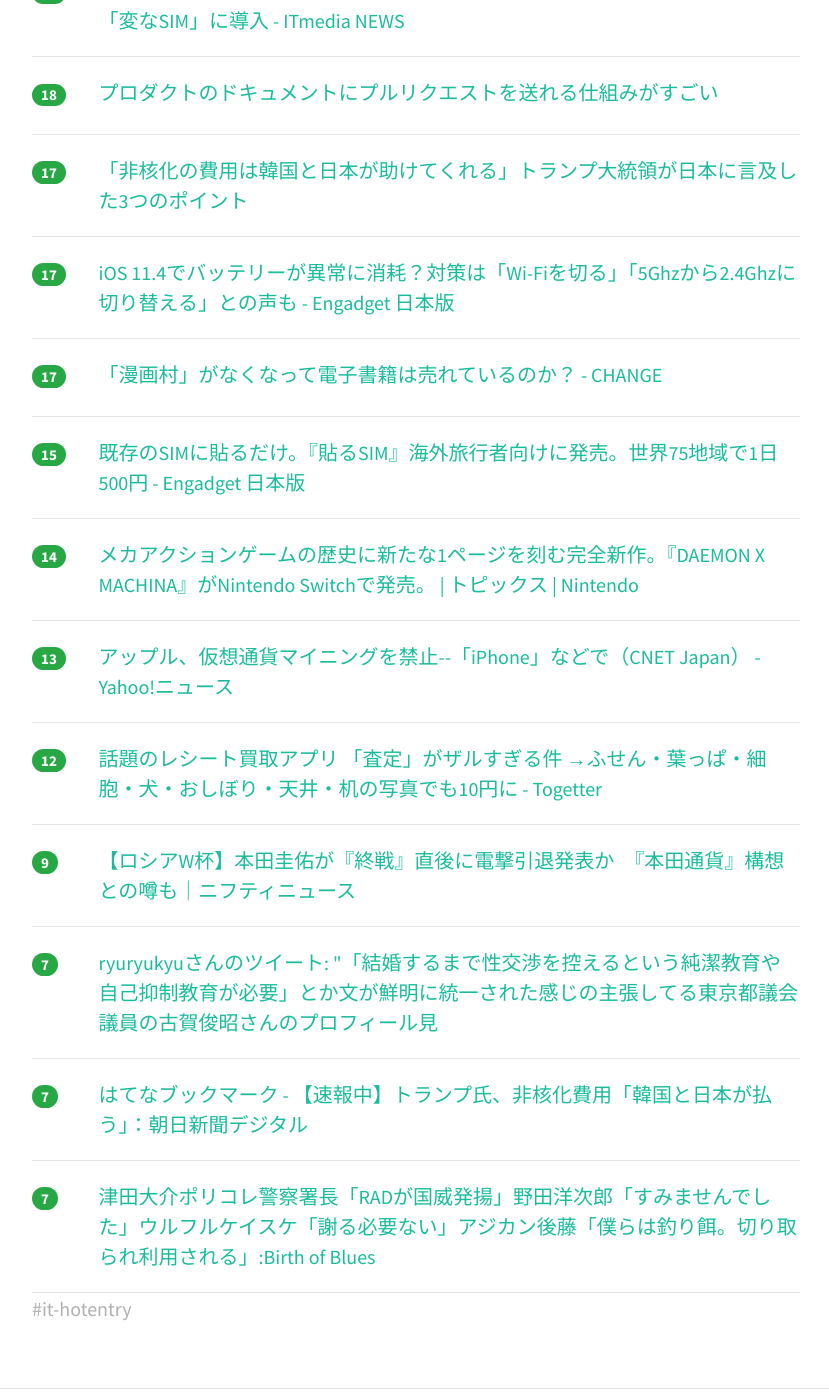
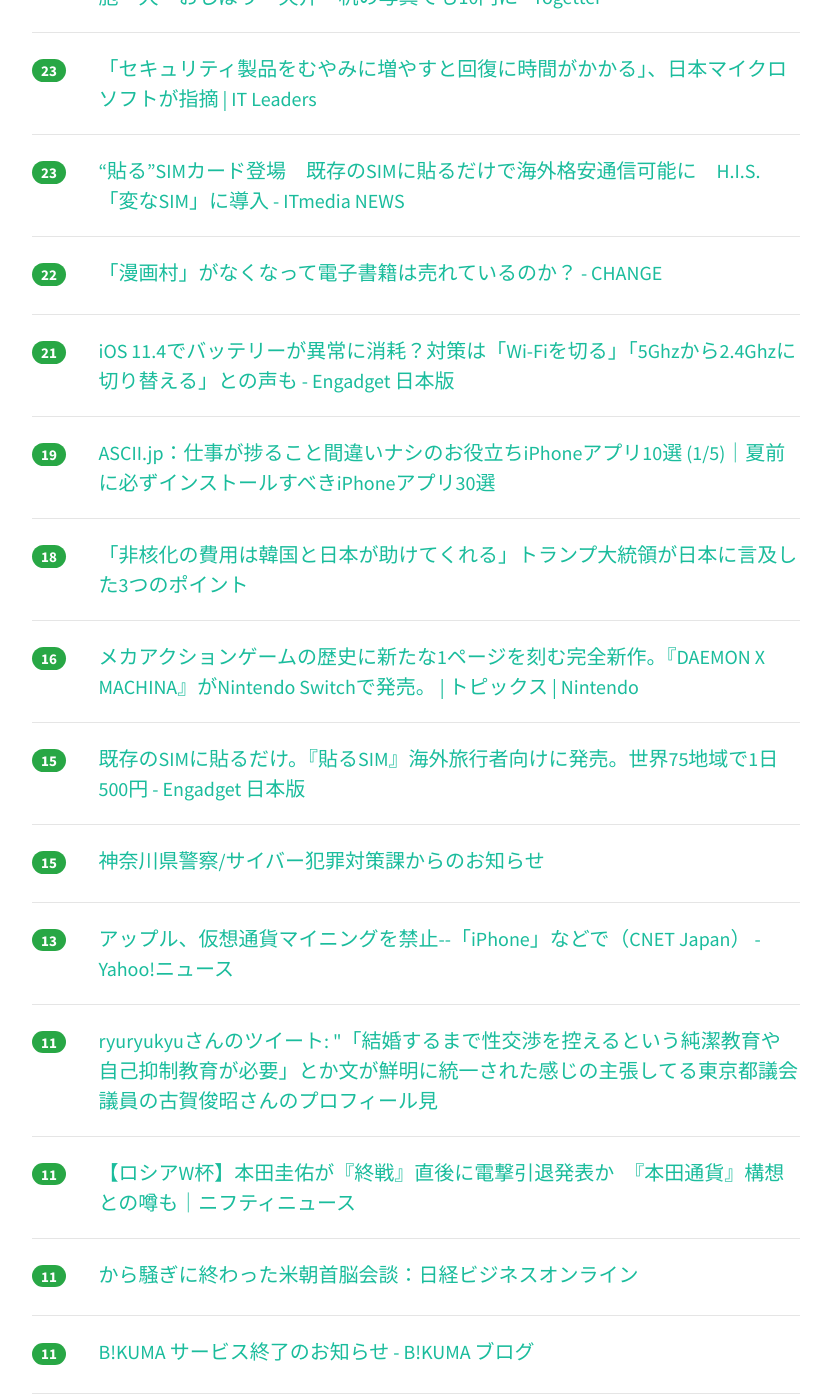
Before and after one commit to yatta47/hatena-matome-site, a Jekyll site: the page built from _posts/2018-06-13-hatena.md, in a window 1280 px wide and 1400 px high, scrolled down 778 px. Shown: the whole window, without its empty margins (224-1053 px from the left). Built offline with Jekyll 4.4.1, drawn with Linux system fonts in a browser that asks for light colours; nearby versions of some CDN libraries; some of the changed text lies outside the part shown.

Commit message:
Updated 2018-06-13

```diff
--- a/_posts/2018-06-13-hatena.md
+++ b/_posts/2018-06-13-hatena.md
@@ -1,54 +1,69 @@
 ---
 layout: post
 title:  "2018-06-13 はてぶIT"
-date:   2018-06-13 08:01:05
+date:   2018-06-13 09:01:57
 tags: [it-hotentry]
 ---
-17 件のデータあり
+23 件のデータあり
 
 <hr><div class="row">
-<div class="col-1"><span class="badge badge-pill badge-success h2">35</span></div>
+<div class="col-1"><span class="badge badge-pill badge-success h2">48</span></div>
+<div class="col-11"><a href='https://www.smashbros.com/ja_JP/index.html' target='_blank'>大乱闘スマッシュブラザーズ SPECIAL | Nintendo Switch | 任天堂</a></div>
+</div>
+<hr>
+<div class="row">
+<div class="col-1"><span class="badge badge-pill badge-success h2">39</span></div>
 <div class="col-11"><a href='https://www.sfjpstartup.com/' target='_blank'>SFでゼロからスタートアップする方法</a></div>
 </div>
 <hr>
 <div class="row">
-<div class="col-1"><span class="badge badge-pill badge-success h2">26</span></div>
+<div class="col-1"><span class="badge badge-pill badge-success h2">32</span></div>
 <div class="col-11"><a href='https://gigazine.net/news/20180612-susan-kare-design-work-for-apple/' target='_blank'>初代Macのアイコン「Happy Mac」をデザインしたスーザン・ケアのAppleでのデザインワークとは？ - GIGAZINE</a></div>
 </div>
 <hr>
 <div class="row">
-<div class="col-1"><span class="badge badge-pill badge-success h2">23</span></div>
-<div class="col-11"><a href='https://www.smashbros.com/ja_JP/index.html' target='_blank'>大乱闘スマッシュブラザーズ SPECIAL | Nintendo Switch | 任天堂</a></div>
+<div class="col-1"><span class="badge badge-pill badge-success h2">26</span></div>
+<div class="col-11"><a href='https://qiita.com/amay077/items/8823376f307235a7f651' target='_blank'>プロダクトのドキュメントにプルリクエストを送れる仕組みがすごい</a></div>
 </div>
 <hr>
 <div class="row">
-<div class="col-1"><span class="badge badge-pill badge-success h2">20</span></div>
+<div class="col-1"><span class="badge badge-pill badge-success h2">25</span></div>
+<div class="col-11"><a href='https://togetter.com/li/1236562' target='_blank'>話題のレシート買取アプリ 「査定」がザルすぎる件 →ふせん・葉っぱ・細胞・犬・おしぼり・天井・机の写真でも10円に - Togetter</a></div>
+</div>
+<hr>
+<div class="row">
+<div class="col-1"><span class="badge badge-pill badge-success h2">23</span></div>
 <div class="col-11"><a href='https://it.impressbm.co.jp/articles/-/16234' target='_blank'>「セキュリティ製品をむやみに増やすと回復に時間がかかる」、日本マイクロソフトが指摘 | IT Leaders</a></div>
 </div>
 <hr>
 <div class="row">
-<div class="col-1"><span class="badge badge-pill badge-success h2">20</span></div>
+<div class="col-1"><span class="badge badge-pill badge-success h2">23</span></div>
 <div class="col-11"><a href='http://www.itmedia.co.jp/news/articles/1806/12/news100.html' target='_blank'>“貼る”SIMカード登場　既存のSIMに貼るだけで海外格安通信可能に　H.I.S.「変なSIM」に導入 - ITmedia NEWS</a></div>
 </div>
 <hr>
 <div class="row">
-<div class="col-1"><span class="badge badge-pill badge-success h2">18</span></div>
-<div class="col-11"><a href='https://qiita.com/amay077/items/8823376f307235a7f651' target='_blank'>プロダクトのドキュメントにプルリクエストを送れる仕組みがすごい</a></div>
+<div class="col-1"><span class="badge badge-pill badge-success h2">22</span></div>
+<div class="col-11"><a href='http://www.misokichi.com/chinge/2018/06/post-301.html' target='_blank'>「漫画村」がなくなって電子書籍は売れているのか？ - CHANGE</a></div>
 </div>
 <hr>
 <div class="row">
-<div class="col-1"><span class="badge badge-pill badge-success h2">17</span></div>
+<div class="col-1"><span class="badge badge-pill badge-success h2">21</span></div>
+<div class="col-11"><a href='https://japanese.engadget.com/2018/06/12/ios-11-4-wi-fi-5ghz-2-4ghz/' target='_blank'>iOS 11.4でバッテリーが異常に消耗？対策は「Wi-Fiを切る」「5Ghzから2.4Ghzに切り替える」との声も - Engadget 日本版</a></div>
+</div>
+<hr>
+<div class="row">
+<div class="col-1"><span class="badge badge-pill badge-success h2">19</span></div>
+<div class="col-11"><a href='http://ascii.jp/elem/000/001/687/1687813/' target='_blank'>ASCII.jp：仕事が捗ること間違いナシのお役立ちiPhoneアプリ10選 (1/5)｜夏前に必ずインストールすべきiPhoneアプリ30選</a></div>
+</div>
+<hr>
+<div class="row">
+<div class="col-1"><span class="badge badge-pill badge-success h2">18</span></div>
 <div class="col-11"><a href='https://www.buzzfeed.com/jp/saoriibuki/trump-on-japan' target='_blank'>「非核化の費用は韓国と日本が助けてくれる」トランプ大統領が日本に言及した3つのポイント</a></div>
 </div>
 <hr>
 <div class="row">
-<div class="col-1"><span class="badge badge-pill badge-success h2">17</span></div>
-<div class="col-11"><a href='https://japanese.engadget.com/2018/06/12/ios-11-4-wi-fi-5ghz-2-4ghz/' target='_blank'>iOS 11.4でバッテリーが異常に消耗？対策は「Wi-Fiを切る」「5Ghzから2.4Ghzに切り替える」との声も - Engadget 日本版</a></div>
-</div>
-<hr>
-<div class="row">
-<div class="col-1"><span class="badge badge-pill badge-success h2">17</span></div>
-<div class="col-11"><a href='http://www.misokichi.com/chinge/2018/06/post-301.html' target='_blank'>「漫画村」がなくなって電子書籍は売れているのか？ - CHANGE</a></div>
+<div class="col-1"><span class="badge badge-pill badge-success h2">16</span></div>
+<div class="col-11"><a href='https://topics.nintendo.co.jp/c/article/05a3b6b7-6869-11e8-b9c0-063b7ac45a6d.html' target='_blank'>メカアクションゲームの歴史に新たな1ページを刻む完全新作。『DAEMON X MACHINA』がNintendo Switchで発売。 | トピックス | Nintendo</a></div>
 </div>
 <hr>
 <div class="row">
@@ -57,8 +72,8 @@ tags: [it-hotentry]
 </div>
 <hr>
 <div class="row">
-<div class="col-1"><span class="badge badge-pill badge-success h2">14</span></div>
-<div class="col-11"><a href='https://topics.nintendo.co.jp/c/article/05a3b6b7-6869-11e8-b9c0-063b7ac45a6d.html' target='_blank'>メカアクションゲームの歴史に新たな1ページを刻む完全新作。『DAEMON X MACHINA』がNintendo Switchで発売。 | トピックス | Nintendo</a></div>
+<div class="col-1"><span class="badge badge-pill badge-success h2">15</span></div>
+<div class="col-11"><a href='https://www.police.pref.kanagawa.jp/mes/mesd7003.htm' target='_blank'>神奈川県警察/サイバー犯罪対策課からのお知らせ</a></div>
 </div>
 <hr>
 <div class="row">
@@ -67,18 +82,38 @@ tags: [it-hotentry]
 </div>
 <hr>
 <div class="row">
-<div class="col-1"><span class="badge badge-pill badge-success h2">12</span></div>
-<div class="col-11"><a href='https://togetter.com/li/1236562' target='_blank'>話題のレシート買取アプリ 「査定」がザルすぎる件 →ふせん・葉っぱ・細胞・犬・おしぼり・天井・机の写真でも10円に - Togetter</a></div>
+<div class="col-1"><span class="badge badge-pill badge-success h2">11</span></div>
+<div class="col-11"><a href='http://twitter.com/ryuryukyu/status/1006009193004847104' target='_blank'>ryuryukyuさんのツイート: "「結婚するまで性交渉を控えるという純潔教育や自己抑制教育が必要」とか文が鮮明に統一された感じの主張してる東京都議会議員の古賀俊昭さんのプロフィール見</a></div>
+</div>
+<hr>
+<div class="row">
+<div class="col-1"><span class="badge badge-pill badge-success h2">11</span></div>
+<div class="col-11"><a href='https://news.nifty.com/article/sports/soccer/12104-106061/' target='_blank'>【ロシアW杯】本田圭佑が『終戦』直後に電撃引退発表か　『本田通貨』構想との噂も｜ニフティニュース</a></div>
+</div>
+<hr>
+<div class="row">
+<div class="col-1"><span class="badge badge-pill badge-success h2">11</span></div>
+<div class="col-11"><a href='http://business.nikkeibp.co.jp/atcl/report/15/226331/061200185/' target='_blank'>から騒ぎに終わった米朝首脳会談：日経ビジネスオンライン</a></div>
+</div>
+<hr>
+<div class="row">
+<div class="col-1"><span class="badge badge-pill badge-success h2">11</span></div>
+<div class="col-11"><a href='http://bkumagirls.hatenastaff.com/entry/2018/06/12/144009' target='_blank'>B!KUMA サービス終了のお知らせ - B!KUMA ブログ</a></div>
 </div>
 <hr>
 <div class="row">
 <div class="col-1"><span class="badge badge-pill badge-success h2">9</span></div>
-<div class="col-11"><a href='https://news.nifty.com/article/sports/soccer/12104-106061/' target='_blank'>【ロシアW杯】本田圭佑が『終戦』直後に電撃引退発表か　『本田通貨』構想との噂も｜ニフティニュース</a></div>
+<div class="col-11"><a href='https://togetter.com/li/1236554' target='_blank'>リツイートは著作者人格権（同一性保持権）侵害だとした知財高裁判決に対するTwitterユーザの反応 - Togetter</a></div>
 </div>
 <hr>
 <div class="row">
-<div class="col-1"><span class="badge badge-pill badge-success h2">7</span></div>
-<div class="col-11"><a href='http://twitter.com/ryuryukyu/status/1006009193004847104' target='_blank'>ryuryukyuさんのツイート: "「結婚するまで性交渉を控えるという純潔教育や自己抑制教育が必要」とか文が鮮明に統一された感じの主張してる東京都議会議員の古賀俊昭さんのプロフィール見</a></div>
+<div class="col-1"><span class="badge badge-pill badge-success h2">8</span></div>
+<div class="col-11"><a href='http://birthofblues.livedoor.biz/archives/51686582.html' target='_blank'>津田大介ポリコレ警察署長「RADが国威発揚」野田洋次郎「すみませんでした」ウルフルケイスケ「謝る必要ない」アジカン後藤「僕らは釣り餌。切り取られ利用される」:Birth of Blues</a></div>
+</div>
+<hr>
+<div class="row">
+<div class="col-1"><span class="badge badge-pill badge-success h2">8</span></div>
+<div class="col-11"><a href='https://japan.cnet.com/article/35120737/' target='_blank'>1枚10円でレシートを買い取る「ONE」、サービスを一時停止--買取数は24.5万枚を突破 - CNET Japan</a></div>
 </div>
 <hr>
 <div class="row">
@@ -86,8 +121,3 @@ tags: [it-hotentry]
 <div class="col-11"><a href='http://b.hatena.ne.jp/entry/s/www.asahi.com/articles/ASL6D4J2VL6DUHBI02J.html' target='_blank'>はてなブックマーク - 【速報中】トランプ氏、非核化費用「韓国と日本が払う」：朝日新聞デジタル</a></div>
 </div>
 <hr>
-<div class="row">
-<div class="col-1"><span class="badge badge-pill badge-success h2">7</span></div>
-<div class="col-11"><a href='http://birthofblues.livedoor.biz/archives/51686582.html' target='_blank'>津田大介ポリコレ警察署長「RADが国威発揚」野田洋次郎「すみませんでした」ウルフルケイスケ「謝る必要ない」アジカン後藤「僕らは釣り餌。切り取られ利用される」:Birth of Blues</a></div>
-</div>
-<hr>
```
